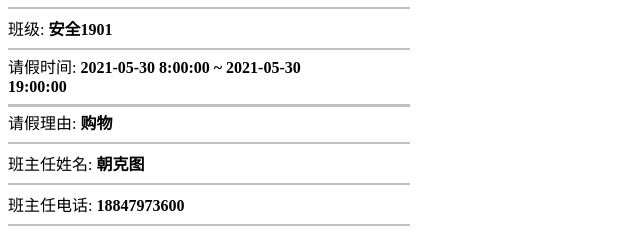
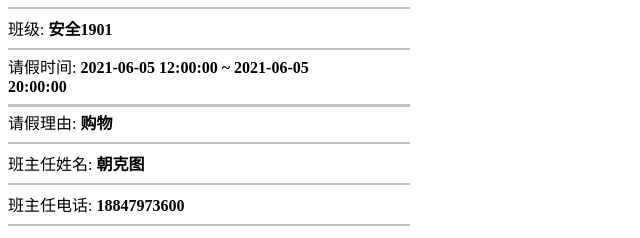
Before and after one commit to xiaoyingaa/xiaoyingaa.github.io, a plain HTML site: page index.html in a window 1280 px wide. Shown: the part 451-689 px from the top of the page, 0-640 px from the left. Drawn offline with Linux system fonts and the light colour scheme.

Commit message:
Update index.html

```diff
--- a/index.html
+++ b/index.html
@@ -180,7 +180,7 @@
             <div class="three2-2">类型:    <strong>住校生</strong><hr width="400px" style="height: 0.1px;" color="silver";></div>
             <div class="three2-3">系校:    <strong>信息技术工程学院</strong><hr width="400px" style="height: 0.1px;" color="silver";></div>
             <div class="three2-4">班级:    <strong>安全1901</strong><hr width="400px" style="height: 0.1px;" color="silver";></div>
-            <div class="three2-5">请假时间:    <strong>2021-05-30 8:00:00 ~ 2021-05-30 <br>19:00:00</strong><hr width="400px" style="height: 0.5px;" color="silver"></div>
+            <div class="three2-5">请假时间:    <strong>2021-06-05 12:00:00 ~ 2021-06-05 <br>20:00:00</strong><hr width="400px" style="height: 0.5px;" color="silver"></div>
             <div class="three2-6">请假理由:    <strong>购物</strong><hr width="400px" style="height: 0.1px;" color="silver";></div>
             <div class="three2-7">班主任姓名:    <strong>朝克图</strong><hr width="400px" style="height: 0.1px;" color="silver";></div>
             <div class="three2-8">班主任电话:    <strong>18847973600</strong><hr width="400px" style="height: 0.1px;" color="silver";></div>
```
